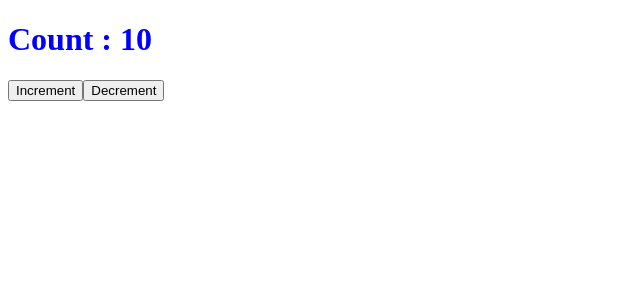
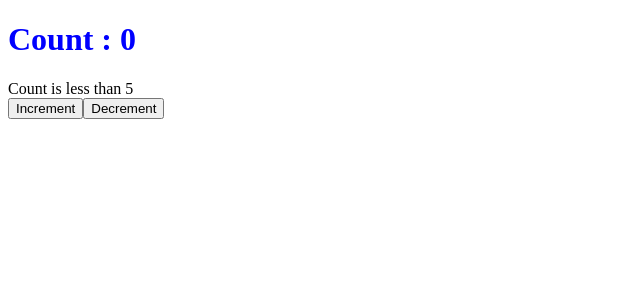
Before and after one commit to Teklaw7/Mole_Checking_VueJS, a Vue app in the folder mole-checking/: page / in a window 1280 px wide. Shown: the top 300 px of the page, without its empty margins (0-640 px from the left). Built offline with nearby package versions, Linux system fonts and the light colour scheme.

Commit message:
[feat] use of v-conditions

```diff
--- a/mole-checking/src/App.vue
+++ b/mole-checking/src/App.vue
@@ -1,5 +1,8 @@
 <template>
   <h1>Count : {{count}}</h1>
+  <!-- <div v-show="count >= 10">Count is greater than or equal to 10</div> -->
+  <div v-if="count >= 5">Count is greater than or equal to 5</div>
+  <div v-else>Count is less than 5</div>
   <!-- <button @click="count++">Increment</button> -->
   <!-- <button @click="count--">Decrement</button> -->
   <button v-on:click="increment">Increment</button>
@@ -8,7 +11,7 @@
 
 <script setup>
 import { ref } from 'vue'
-const count = ref(10)
+const count = ref(0)
 
 const increment = () => {
   count.value++
```
